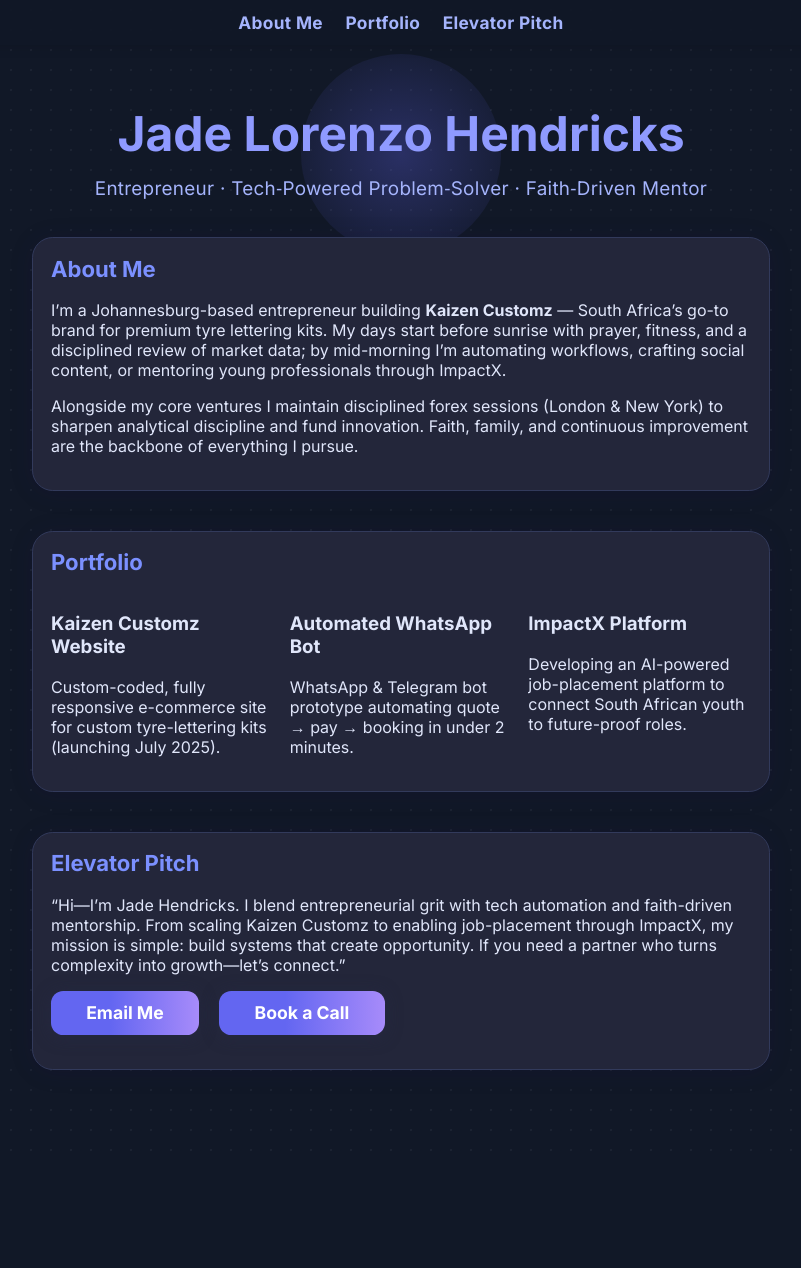
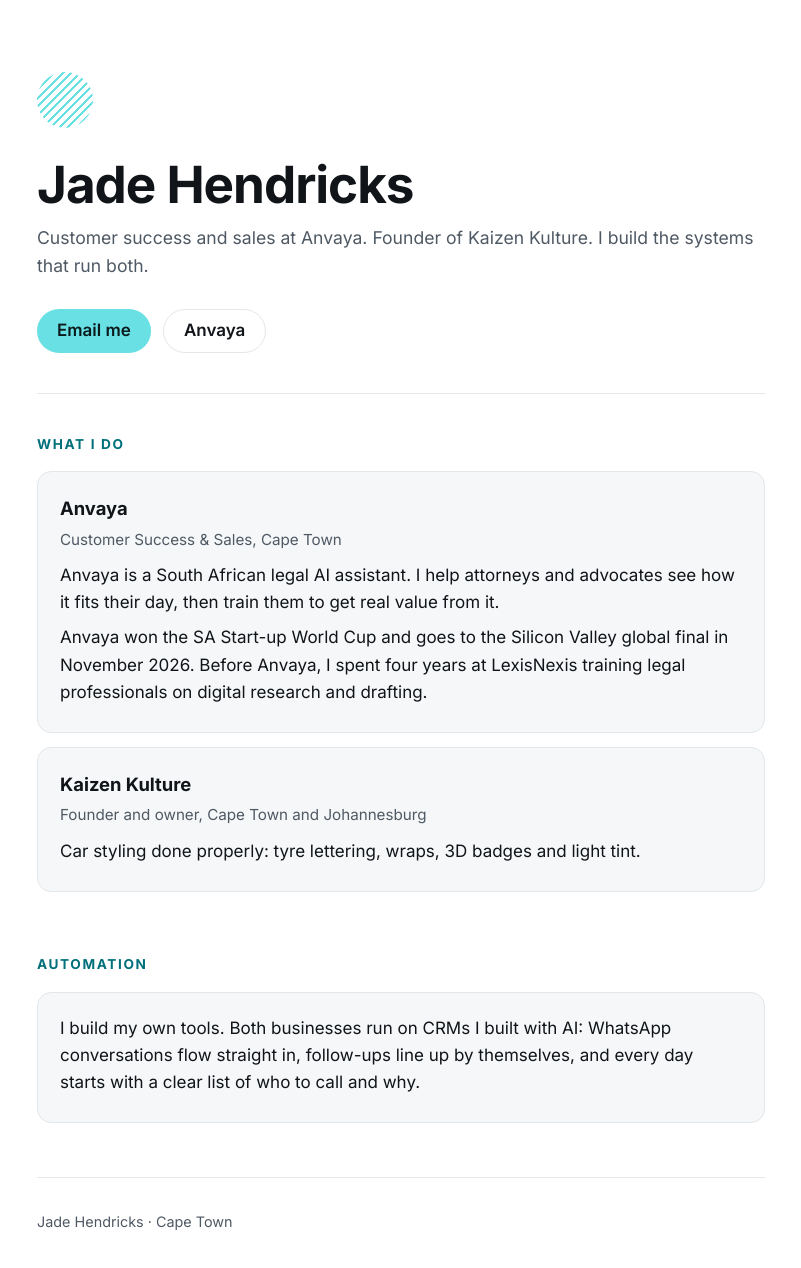
Before and after one commit to jadelorenzo1/jadehendricks.io, a plain HTML site: page index.html in a window 1280 px wide. Shown: the whole page, without its empty margins (239-1040 px from the left). Before the commit the page ends 1169 px from the top, so only its background shows below. Drawn offline with Linux system fonts and the light colour scheme.

Commit message:
Refresh the page: Anvaya, Kaizen Kulture and automation, working email link

```diff
--- a/index.html
+++ b/index.html
@@ -1,193 +1,93 @@
-<!DOCTYPE html>
+<!doctype html>
 <html lang="en">
 <head>
-  <meta charset="UTF-8" />
-  <meta name="viewport" content="width=device-width, initial-scale=1.0" />
-  <title>Jade Lorenzo Hendricks | Tech Entrepreneur</title>
+<meta charset="utf-8">
+<meta name="viewport" content="width=device-width, initial-scale=1">
+<title>Jade Hendricks</title>
+<meta name="description" content="Jade Hendricks: customer success and sales at Anvaya, founder of Kaizen Kulture, builder of automations.">
 <link rel="preconnect" href="https://fonts.googleapis.com">
 <link rel="preconnect" href="https://fonts.gstatic.com" crossorigin>
-  <link href="https://fonts.googleapis.com/css2?family=Inter:wght@400;700&display=swap" rel="stylesheet">
+<link href="https://fonts.googleapis.com/css2?family=Inter:wght@400;600;700&display=swap" rel="stylesheet">
 <style>
-
-
-    /* Animations */
-    @keyframes fadeInUp { from { opacity: 0; transform: translateY(20px);} to { opacity: 1; transform: translateY(0);} }
-    @keyframes pulseGlow { 0%,100% { box-shadow: 0 0 8px #6366f1; } 50% { box-shadow: 0 0 16px #6366f1; } }
-    /* Hero accent circle */
-    .hero { position: relative; animation: fadeInUp 1s ease-out; }
-    .hero::before { content: ''; position: absolute; top: -50px; left: 50%; width: 200px; height: 200px; background: radial-gradient(circle at center, rgba(99,102,241,0.3), transparent); border-radius: 50%; transform: translateX(-50%); z-index: -1; }
-    /* Card hover glow */
-    section.card { animation: fadeInUp 0.8s ease-out; }
-    section.card:hover { animation: pulseGlow 2s infinite; }
-
-    /* Grid for portfolio */
-    .portfolio-grid { display: grid; grid-template-columns: 1fr; gap: 1rem; margin-top: 1rem; }
-@media (min-width: 600px) { .portfolio-grid { grid-template-columns: repeat(2, 1fr); } }
-@media (min-width: 992px) { .portfolio-grid { grid-template-columns: repeat(4, 1fr); } }
-    @media (min-width: 768px) { .portfolio-grid { grid-template-columns: repeat(3, 1fr); } }
-
+  :root {
+    --bg: #ffffff; --surface: #f5f7f8; --text: #111418; --muted: #4f5964;
+    --line: #e3e7ea; --accent: #68e0e4; --accent-ink: #00707a;
+  }
+  @media (prefers-color-scheme: dark) {
+    :root:not([data-theme="light"]) {
+      --bg: #0d1013; --surface: #161a1e; --text: #eef2f4; --muted: #a3adb6;
+      --line: #262c32; --accent: #68e0e4; --accent-ink: #68e0e4;
+    }
+  }
+  :root[data-theme="dark"] {
+    --bg: #0d1013; --surface: #161a1e; --text: #eef2f4; --muted: #a3adb6;
+    --line: #262c32; --accent: #68e0e4; --accent-ink: #68e0e4;
+  }
+  * { box-sizing: border-box; }
   body {
-  background: #111827 radial-gradient(circle, rgba(224,230,250,0.05) 1px, transparent 1px) 0 0 / 20px 20px;
-  color: #e0e6fa;
-  font-family: 'Inter', sans-serif;
-  min-height: 100vh;
-  margin: 0;
-  padding: 0;
+    margin: 0; background: var(--bg); color: var(--text);
+    font: 17px/1.6 Inter, system-ui, -apple-system, "Segoe UI", sans-serif;
   }
-    nav {
-      position: fixed; top: 0; left: 0; width: 100vw;
-      background: rgba(17,24,39,0.93);
-      display: flex; justify-content: center;
-      z-index: 10;
-      padding: 0.75rem 0;
-      box-shadow: 0 2px 12px rgba(0,0,0,0.11);
+  main { max-width: 760px; margin: 0 auto; padding: 72px 16px 56px; }
+  .hero { position: relative; padding-bottom: 40px; border-bottom: 1px solid var(--line); }
+  .dot {
+    width: 56px; height: 56px; border-radius: 50%; margin-bottom: 28px;
+    background: repeating-linear-gradient(135deg, var(--accent) 0 2px, transparent 2px 6px);
   }
-    nav ul { display: flex; gap: 2.5rem; margin: 0; padding: 0; list-style: none; }
-    nav a {
-      color: #a5b4fc;
-      font-weight: 600;
-      letter-spacing: 0.02em;
-      text-decoration: none;
-      font-size: 1.08rem;
-      transition: color 0.17s;
+  h1 { font-size: clamp(2.2rem, 7vw, 3.2rem); line-height: 1.1; margin: 0 0 12px; letter-spacing: -0.02em; }
+  .tag { color: var(--muted); font-size: 1.1rem; margin: 0 0 28px; }
+  .btns { display: flex; flex-wrap: wrap; gap: 12px; }
+  .btn {
+    display: inline-flex; align-items: center; min-height: 44px; padding: 0 20px;
+    border-radius: 999px; font-weight: 600; text-decoration: none;
+    background: var(--accent); color: #0b1a1b;
   }
-    nav a:hover { color: #fff; }
-    .hero {
-      margin-top: 6.5rem;
-      margin-bottom: 2.3rem;
-      text-align: center;
-    }
-    .hero h1 {
-      font-size: 3rem;
-      font-weight: 700;
-      color: #8f9aff;
-      margin: 0 0 0.3em 0;
-    }
-    .hero-sub {
-      color: #a5b4fc;
-      font-size: 1.18rem;
-      letter-spacing: 0.015em;
-    }
-    main {
-      display: flex;
-      flex-direction: column;
-      align-items: center;
-      gap: 2.5rem;
-      width: 90%;
-      max-width: 700px;
-      margin: 0 auto;
-      padding-bottom: 3rem;
-    }
-    section.card {
-      background: #23263a;
-      border-radius: 1.3rem;
-      padding: 2.3rem 1.6rem;
-      width: 100%;
-      box-shadow: 0 2px 24px 0 rgba(30,0,80,0.12);
-      border: 1px solid #323a5b;
-    }
-    h2 { color: #7b90ff; font-weight: 700; font-size: 1.38rem; margin-top: 0; }
-    ul { padding-left: 1.2em; }
-    .button {
-      padding: 0.68em 2em;
-      background: linear-gradient(90deg, #6366f1 40%, #a78bfa 100%);
-      color: #fff;
-      border-radius: 0.7em;
-      border: none;
-      font-size: 1.1rem;
-      font-weight: 700;
-      margin-right: 1rem;
-      cursor: pointer;
-      text-decoration: none;
-      transition: filter 0.2s;
-      box-shadow: 0 2px 16px #272a45a0;
-      display: inline-block;
-      margin-bottom: 0.9em;
-    }
-    .button:last-child { margin-right: 0; }
-    footer {
-      color: #545f83;
-      font-size: 0.98rem;
-      margin-top: 2.5rem;
-      text-align: center;
-      padding: 2.2rem 0 1.5rem;
-    }
-    @media (max-width: 600px) {
-      .hero h1 { font-size: 1.8rem; }
-      nav ul { gap: 1rem; font-size: 0.9rem; flex-wrap: wrap; justify-content: center; }
-      section.card { padding: 1rem; }
-      main { width: 95%; }
-      .portfolio-grid { grid-template-columns: 1fr; }
-    }
-      nav ul { gap: 1.4rem; font-size: 1rem; }
-      section.card { padding: 1.1rem; }
-      main { padding: 0 0.3rem; }
-    }
+  .btn.ghost { background: transparent; color: var(--text); border: 1px solid var(--line); }
+  .btn:focus-visible { outline: 3px solid var(--accent-ink); outline-offset: 2px; }
+  section { padding: 40px 0 8px; }
+  h2 { font-size: 0.85rem; text-transform: uppercase; letter-spacing: 0.12em; color: var(--accent-ink); margin: 0 0 16px; }
+  .card { background: var(--surface); border: 1px solid var(--line); border-radius: 14px; padding: 22px 22px 18px; margin-bottom: 14px; }
+  .card h3 { margin: 0 0 4px; font-size: 1.15rem; }
+  .card .role { color: var(--muted); font-size: 0.95rem; margin: 0 0 10px; }
+  .card p { margin: 0 0 8px; }
+  footer { color: var(--muted); font-size: 0.9rem; padding-top: 32px; border-top: 1px solid var(--line); margin-top: 32px; }
 </style>
 </head>
 <body>
-  <nav>
-    <ul>
-      <li><a href="#about">About Me</a></li>
-      <li><a href="#work">Portfolio</a></li>
-      <li><a href="#elevator">Elevator Pitch</a></li>
-    </ul>
-  </nav>
+<main>
+  <header class="hero">
+    <div class="dot" aria-hidden="true"></div>
+    <h1>Jade Hendricks</h1>
+    <p class="tag">Customer success and sales at Anvaya. Founder of Kaizen Kulture. I build the systems that run both.</p>
+    <div class="btns">
+      <a class="btn" href="mailto:jadehendricks2@gmail.com">Email me</a>
+      <a class="btn ghost" href="https://www.anvaya.co.za">Anvaya</a>
+    </div>
+  </header>
 
-  <div class="hero">
-    <h1>Jade Lorenzo Hendricks</h1>
-    <div class="hero-sub">Entrepreneur · Tech‑Powered Problem‑Solver · Faith‑Driven Mentor</div>
+  <section>
+    <h2>What I do</h2>
+    <div class="card">
+      <h3>Anvaya</h3>
+      <p class="role">Customer Success &amp; Sales, Cape Town</p>
+      <p>Anvaya is a South African legal AI assistant. I help attorneys and advocates see how it fits their day, then train them to get real value from it.</p>
+      <p>Anvaya won the SA Start-up World Cup and goes to the Silicon Valley global final in November 2026. Before Anvaya, I spent four years at LexisNexis training legal professionals on digital research and drafting.</p>
     </div>
-
-  <main>
-    <section class="card" id="about">
-      <h2>About Me</h2>
-      <p>
-        I’m a Johannesburg-based entrepreneur building <strong>Kaizen Customz</strong> — South Africa’s go-to brand for premium tyre lettering kits. My days start before sunrise with prayer, fitness, and a disciplined review of market data; by mid-morning I’m automating workflows, crafting social content, or mentoring young professionals through ImpactX.
-      </p>
-      <p>
-        Alongside my core ventures I maintain disciplined forex sessions (London & New York) to sharpen analytical discipline and fund innovation. Faith, family, and continuous improvement are the backbone of everything I pursue.
-      </p>
-    </section>
-
-    <section class="card" id="work">
-  <style>
-    /* Portfolio links color override */
-    #work a { color: #e0e6fa; text-decoration: none; }
-    #work a:hover { color: #6366f1; }
-  </style>
-  <h2>Portfolio</h2>
-  <div class="portfolio-grid">
-    <!-- Website -->
-    <a href="#" class="block p-4 bg-[#1f2130] rounded-lg hover:bg-[#323448] transition">
-      <h3 class="text-lg font-semibold text-white mb-2">Kaizen Customz Website</h3>
-      <p class="text-sm text-gray-400">Custom-coded, fully responsive e-commerce site for custom tyre-lettering kits (launching July 2025).</p>
-    </a>
-    <!-- Bot -->
-    <a href="#" class="block p-4 bg-[#1f2130] rounded-lg hover:bg-[#323448] transition">
-      <h3 class="text-lg font-semibold text-white mb-2">Automated WhatsApp Bot</h3>
-      <p class="text-sm text-gray-400">WhatsApp & Telegram bot prototype automating quote → pay → booking in under 2 minutes.</p>
-    </a>
-    <!-- ImpactX -->
-    <a href="#" class="block p-4 bg-[#1f2130] rounded-lg hover:bg-[#323448] transition">
-      <h3 class="text-lg font-semibold text-white mb-2">ImpactX Platform</h3>
-      <p class="text-sm text-gray-400">Developing an AI-powered job-placement platform to connect South African youth to future-proof roles.</p>
-    </a>
+    <div class="card">
+      <h3>Kaizen Kulture</h3>
+      <p class="role">Founder and owner, Cape Town and Johannesburg</p>
+      <p>Car styling done properly: tyre lettering, wraps, 3D badges and light tint.</p>
     </div>
   </section>
 
-    <section class="card" id="elevator">
-      <h2>Elevator Pitch</h2>
-      <p>
-        “Hi—I’m Jade Hendricks. I blend entrepreneurial grit with tech automation and faith-driven mentorship. From scaling Kaizen Customz to enabling job-placement through ImpactX, my mission is simple: build systems that create opportunity. If you need a partner who turns complexity into growth—let’s connect.”
-      </p>
-      <a class="button" href="mailto:jadehendricks@email.com">Email Me</a>
-      <a class="button" href="https://calendly.com/your-link" target="_blank">Book a Call</a>
+  <section>
+    <h2>Automation</h2>
+    <div class="card">
+      <p>I build my own tools. Both businesses run on CRMs I built with AI: WhatsApp conversations flow straight in, follow-ups line up by themselves, and every day starts with a clear list of who to call and why.</p>
+    </div>
   </section>
+
+  <footer>Jade Hendricks · Cape Town</footer>
 </main>
-
-  <div class="background-layer"></div>
-<footer>
-
 </body>
 </html>
```
Lines whose indentation alone changed are shown as unchanged.
